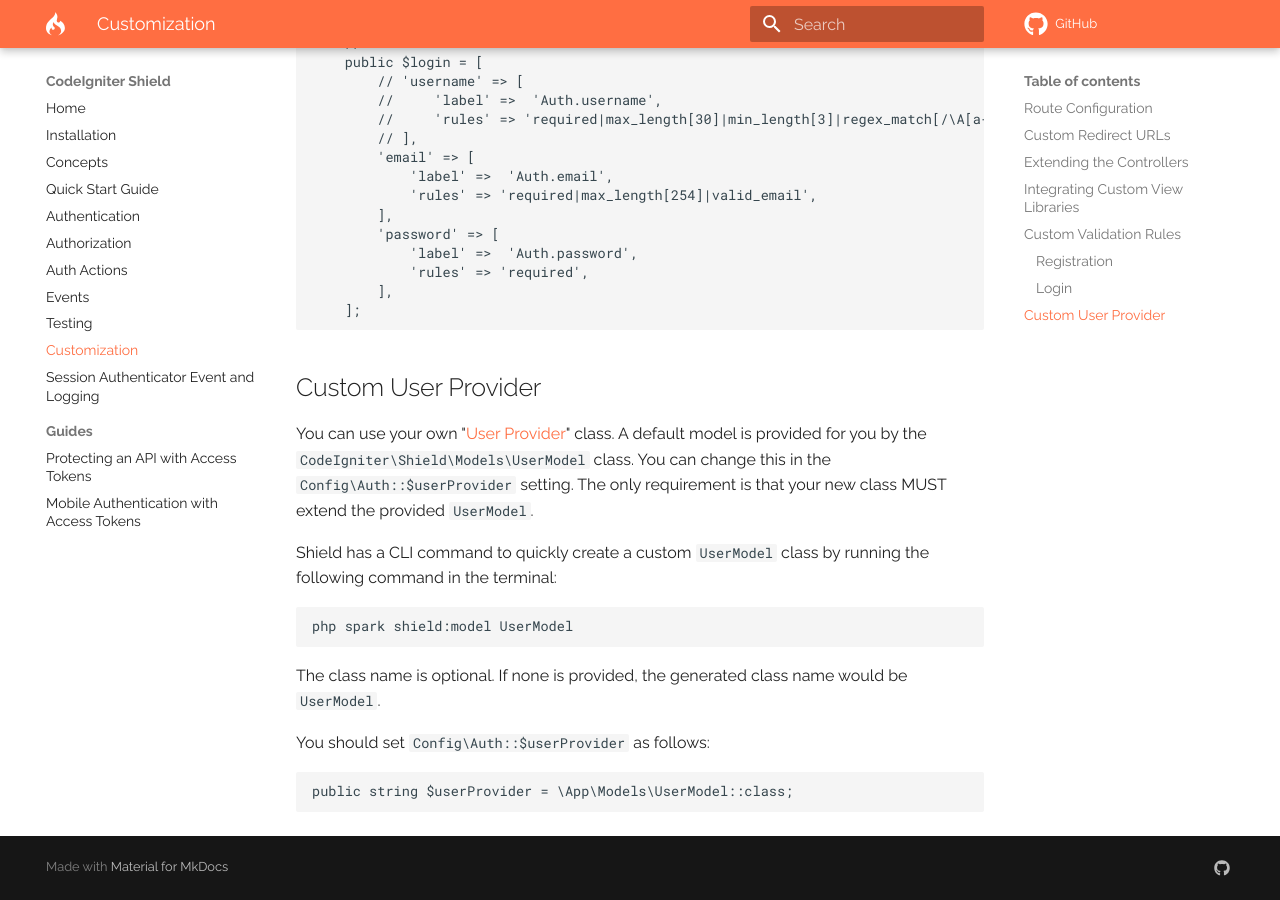
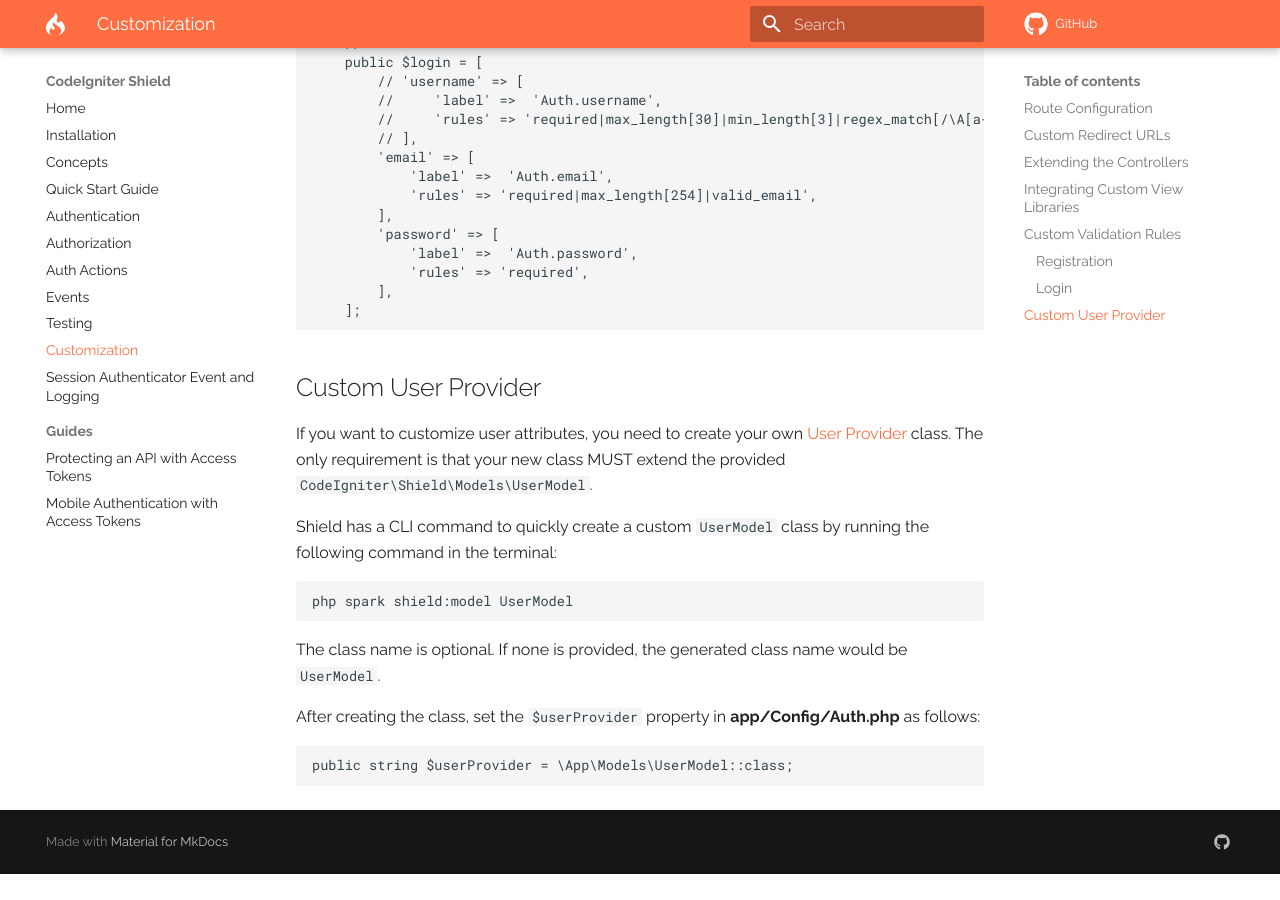
Before and after one commit to codeigniter4/shield, an MkDocs documentation site: the page built from docs/customization.md, in a window 1280 px wide and 900 px high, scrolled down 4042 px. Built offline with MkDocs 1.6.1 and Material for MkDocs 9.7.7, drawn with Linux system fonts in a browser that asks for light colours; comment, search, counter and statistics services are not loaded; a style sheet for code colours, icons or effects is not loaded; after the commit the page ends 4916 px from its top, so only the background shows below that.

Commit message:
docs: update "User Provider" explanations

````diff
--- a/docs/customization.md
+++ b/docs/customization.md
@@ -185,10 +185,9 @@ Similar to the process for validation rules in the **Registration** section, you
 
 ## Custom User Provider
 
-You can use your own "[User Provider](./concepts.md#user-providers)" class.
-A default model is provided for you by the `CodeIgniter\Shield\Models\UserModel` class. You can change
-this in the `Config\Auth::$userProvider` setting. The only requirement is that your new class
-MUST extend the provided `UserModel`.
+If you want to customize user attributes, you need to create your own
+[User Provider](./concepts.md#user-providers) class.
+The only requirement is that your new class MUST extend the provided `CodeIgniter\Shield\Models\UserModel`.
 
 Shield has a CLI command to quickly create a custom `UserModel` class by running the following
 command in the terminal:
@@ -199,7 +198,7 @@ php spark shield:model UserModel
 
 The class name is optional. If none is provided, the generated class name would be `UserModel`.
 
-You should set `Config\Auth::$userProvider` as follows:
+After creating the class, set the `$userProvider` property in **app/Config/Auth.php** as follows:
 
 ```php
 public string $userProvider = \App\Models\UserModel::class;
````
Also changed, not shown: docs/concepts.md (+1 -1 lines).
